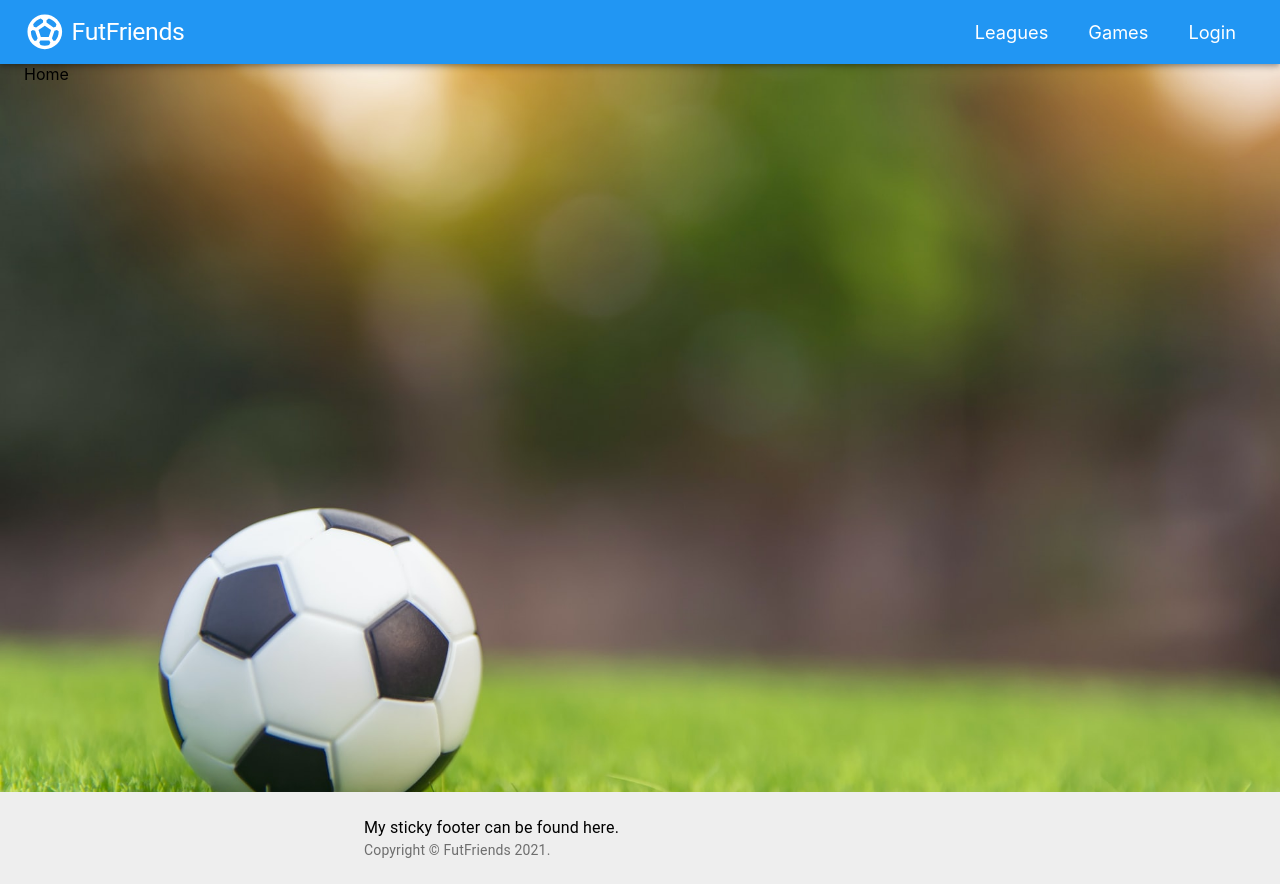
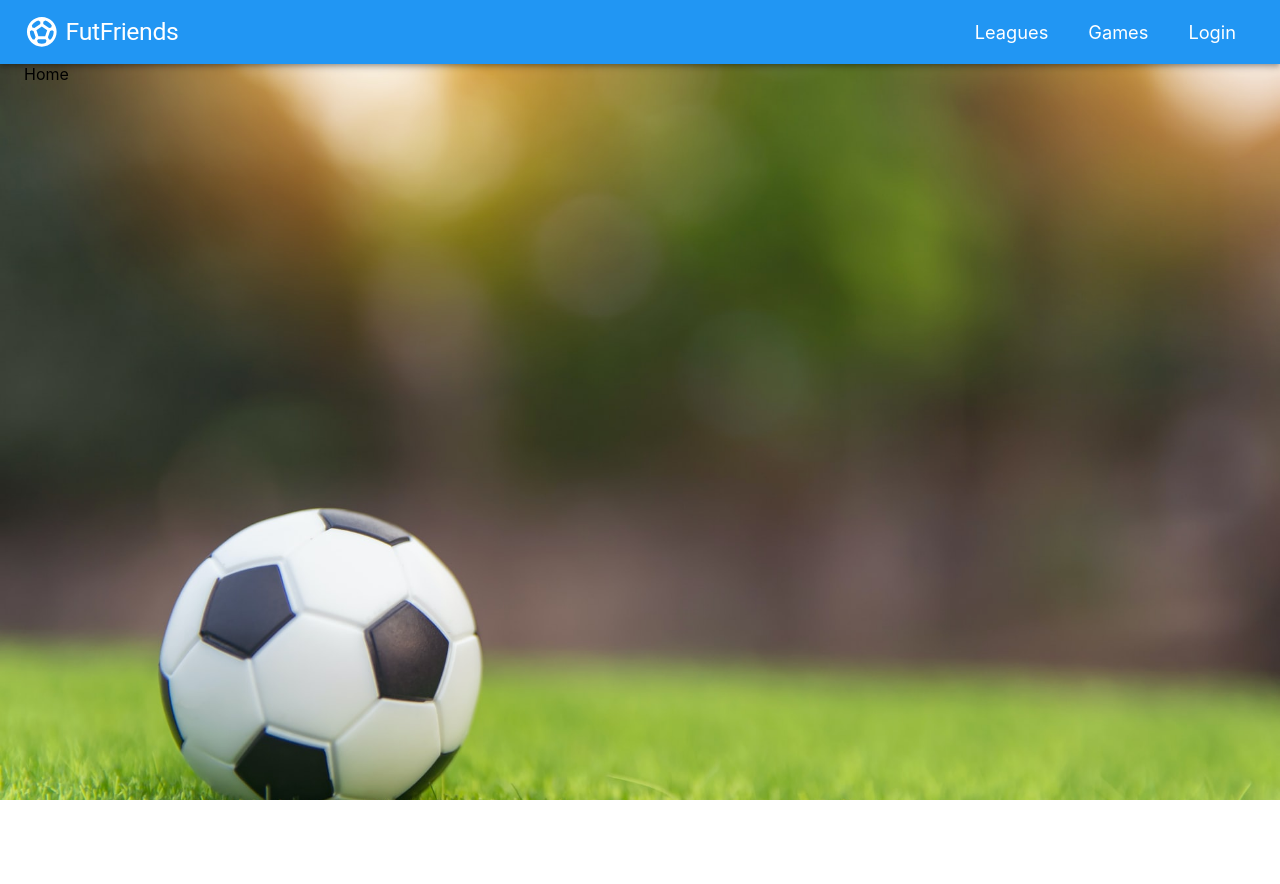
Before and after one commit to devslife7/FutHub, a React (Create React App) app: page / in a window 1280 px wide. After the commit the page ends 800 px from the top, so only its background shows below. Built offline with nearby package versions, Linux system fonts and the light colour scheme.

Commit message:
added transition decoration to navbar

```diff
--- a/src/App.js
+++ b/src/App.js
@@ -40,7 +40,7 @@ export default function App() {
         <Route exact path='/standings' component={Standings} />
         <Route exact path='/games' component={Games} />
       </Container>
-      <Footer />
+      {/* <Footer /> */}
     </Router>
   )
 }
--- a/src/index.css
+++ b/src/index.css
@@ -1,18 +1,22 @@
+* {
+  margin: 0;
+  padding: 0;
+  box-sizing: border-box;
+}
+
 body {
-  margin: 0;
   background-image: url('./soccer_background.jpeg');
 
-  background-repeat: no-repeat;
-  background-size: 100%;
+  /* background-repeat: no-repeat; */
+  background-size: cover;
+  height: 100vh;
 
-  font-family: -apple-system, BlinkMacSystemFont, 'Segoe UI', 'Roboto', 'Oxygen',
-    'Ubuntu', 'Cantarell', 'Fira Sans', 'Droid Sans', 'Helvetica Neue',
-    sans-serif;
+  font-family: -apple-system, BlinkMacSystemFont, 'Segoe UI', 'Roboto', 'Oxygen', 'Ubuntu', 'Cantarell',
+    'Fira Sans', 'Droid Sans', 'Helvetica Neue', sans-serif;
   -webkit-font-smoothing: antialiased;
   -moz-osx-font-smoothing: grayscale;
 }
 
 code {
-  font-family: source-code-pro, Menlo, Monaco, Consolas, 'Courier New',
-    monospace;
+  font-family: source-code-pro, Menlo, Monaco, Consolas, 'Courier New', monospace;
 }
--- a/src/layouts/NavBar/NavBar.js
+++ b/src/layouts/NavBar/NavBar.js
@@ -49,6 +49,7 @@ const useStyles = makeStyles(theme => ({
     color: 'white',
     margin: '0px 0px',
     padding: '14px 20px 14px 20px',
+    transition: 'all 0.3s ease',
   },
   typography: {
     padding: theme.spacing(2),
```
